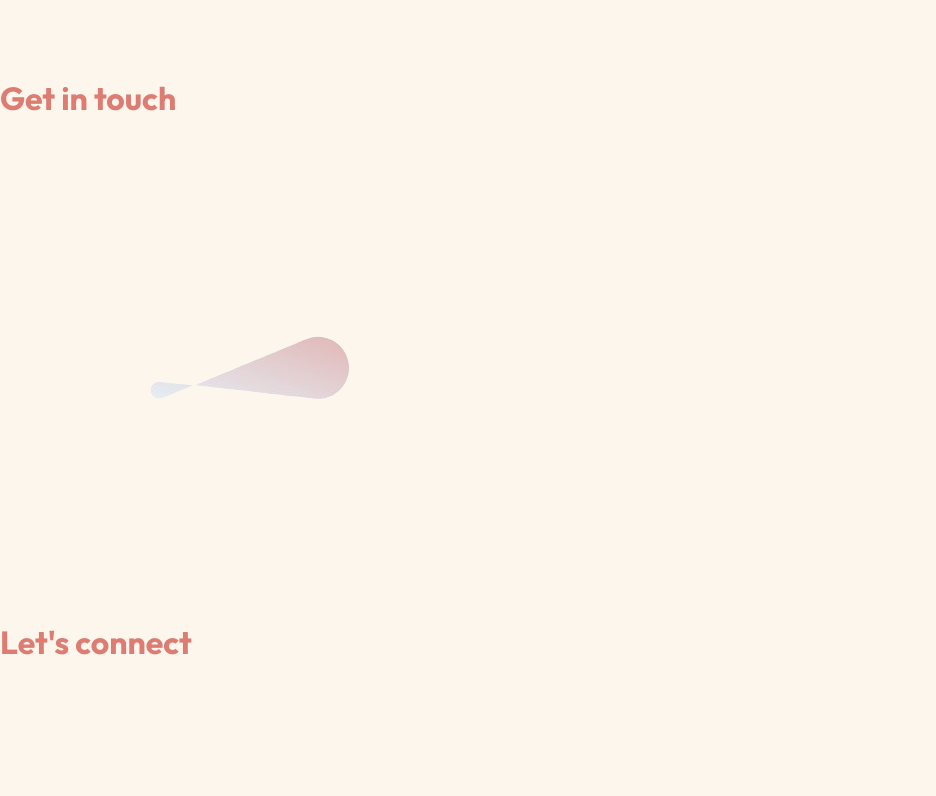
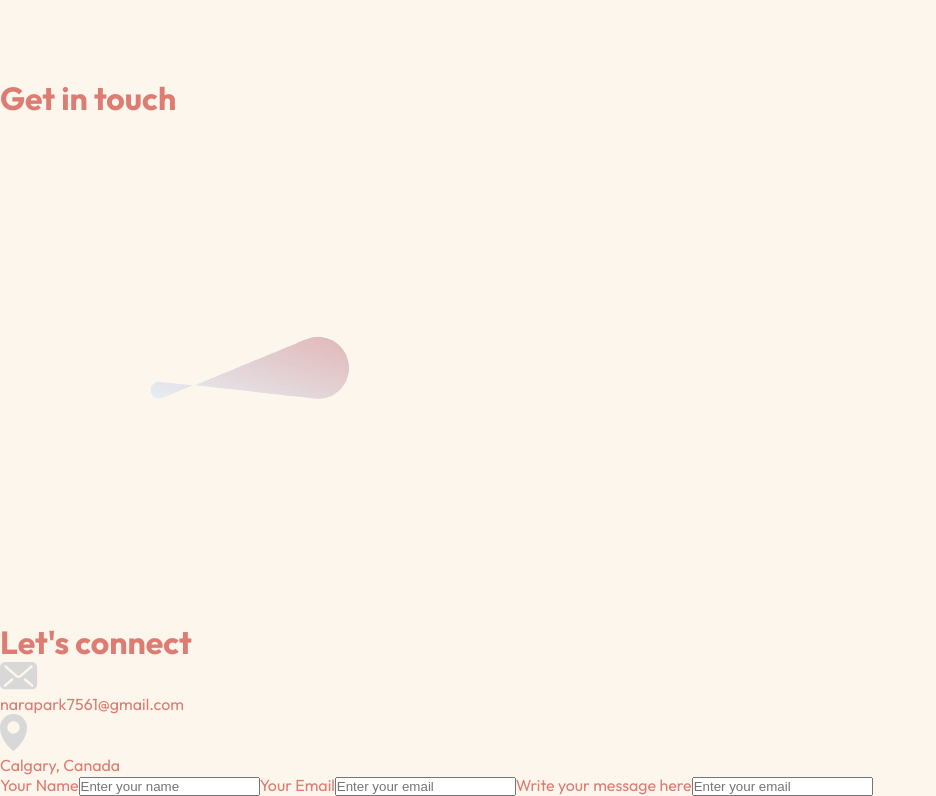
Before and after one commit to narapark7561/naraPortfolio, a React (Vite) app in the folder portfolio-react/: page / in a window 1280 px wide. Shown: the part 2654-3450 px from the top of the page, without its empty margins (0-936 px from the left). Before the commit the page ends 3316 px from the top, so only its background shows below. Built offline with nearby package versions, Linux system fonts and the light colour scheme.

Commit message:
implementing contact form

```diff
--- a/portfolio-react/src/Components/Contact/Contact.jsx
+++ b/portfolio-react/src/Components/Contact/Contact.jsx
@@ -1,6 +1,10 @@
 import React from 'react'
 import './Contact.css'
 import theme_pattern from '../../assets/custom_theme_removed.png'
+import mail_icon from '../../assets/mail_icon.svg'
+import location_icon from '../../assets/location_icon.svg'
+
+
 
 
 const Contact = () => {
@@ -14,11 +18,22 @@ const Contact = () => {
           <div className="contact-left">
             <h1>Let's connect</h1>
             <div className="contact-details">
-                <div className="contact-detail"></div>
-                <div className="contact-detail"></div>
-                <div className="contact-detail"></div>
+                <div className="contact-detail">
+                    <img src={mail_icon} alt=""/><p>narapark7561@gmail.com</p>
+                </div>
+                <div className="contact-detail">
+                <img src={location_icon} alt=""/><p>Calgary, Canada</p>
+                </div>
             </div>
           </div>
+          <form className="contact-right">
+            <label>Your Name</label>
+            <input type="text" placeholder='Enter your name' name='name'></input>
+            <label>Your Email</label>
+            <input type="email" placeholder='Enter your email' name='email'></input>
+            <label>Write your message here</label>
+            <input type="email" placeholder='Enter your email' name='email'></input>
+          </form>
         </div>
       </div>
     );
```
